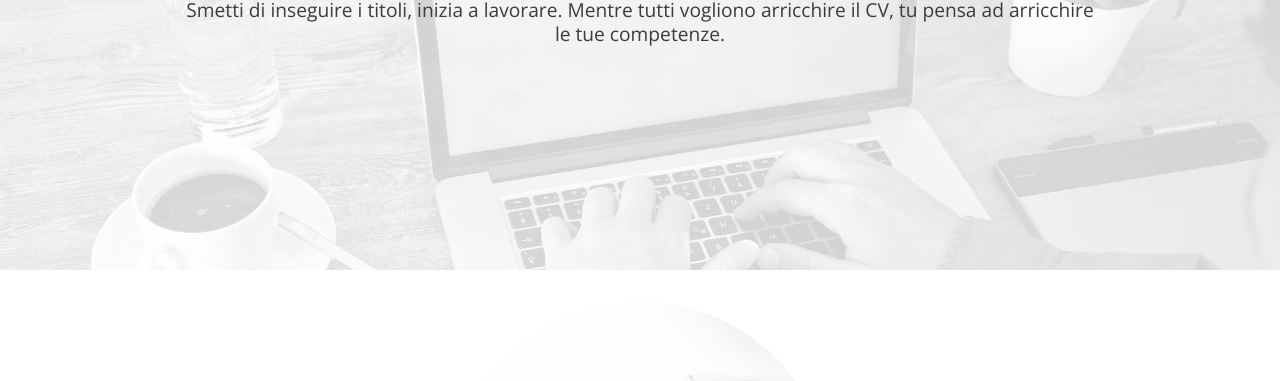
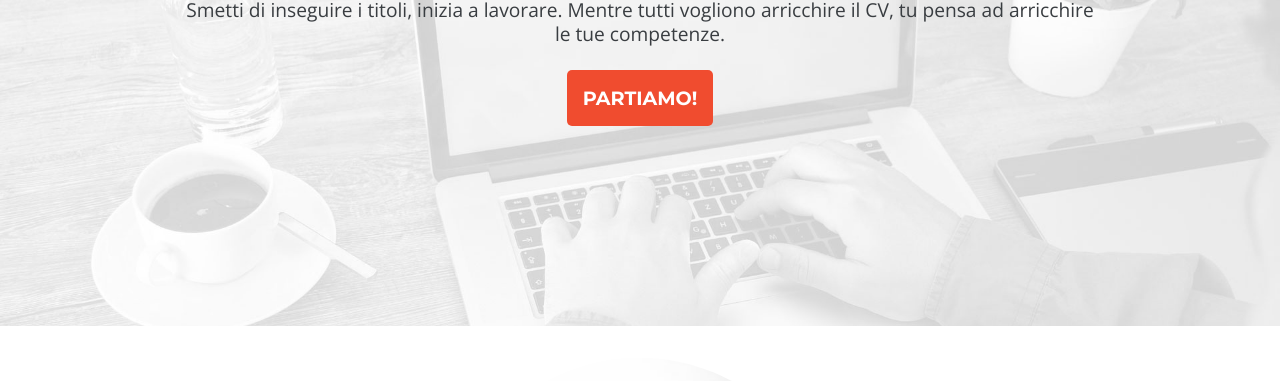
Before and after one commit to EmeraldNV/U1-W1-D5, a plain HTML site: page index-desktop.html in a window 1280 px wide. Shown: the part 341-722 px from the top of the page. Drawn offline with nearby package versions, Linux system fonts and the light colour scheme; a web font is replaced by a local one.

Commit message:
Wrap button in a form for improved functionality in index-desktop.html

```diff
--- a/index-desktop.html
+++ b/index-desktop.html
@@ -26,7 +26,9 @@
           Smetti di inseguire i titoli, inizia a lavorare. Mentre tutti vogliono arricchire il CV, tu pensa ad
           arricchire le tue competenze.
         </p>
-
+        <form action="https://google.com">
+          <input type="button" value="PARTIAMO!" id="intermission" />
+        </form>
 
       </div>
 
```
